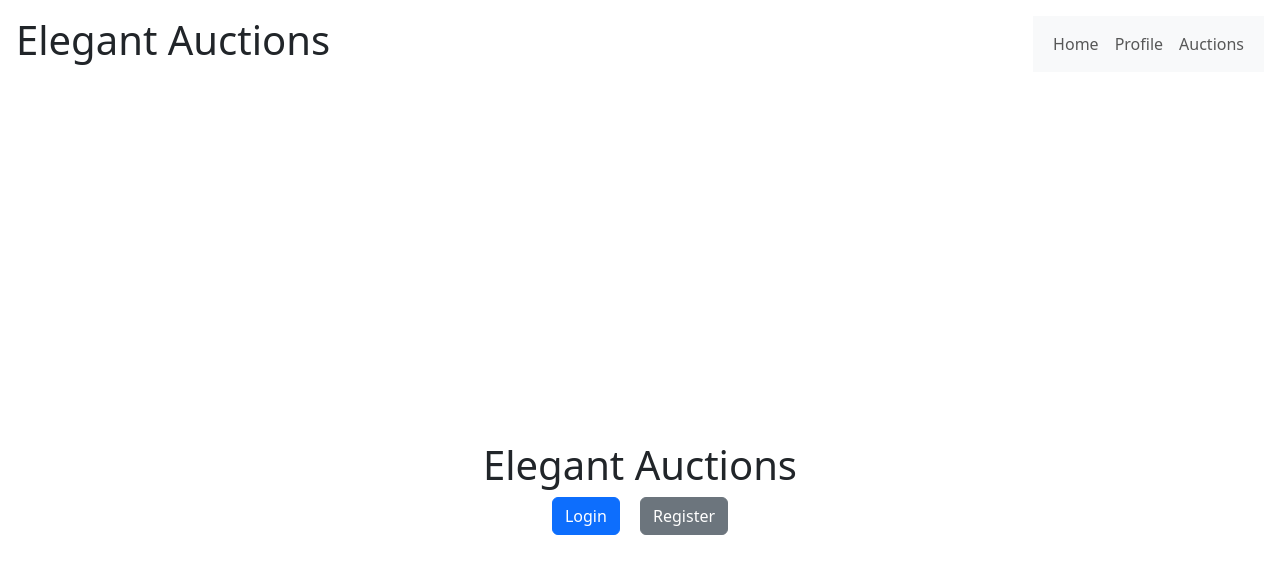
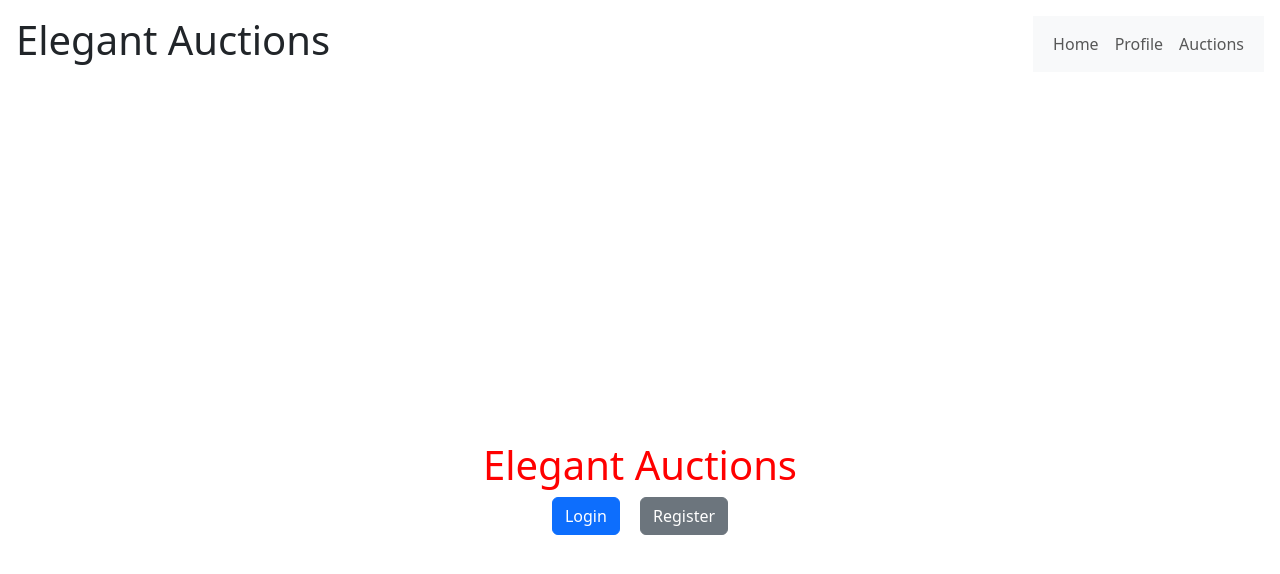
Before and after one commit to ykjellin/Semester-Project-2, a website with bundled scripts: page src/index.html in a window 1280 px wide. Built offline with nearby package versions, Linux system fonts and the light colour scheme; files whose address does not match are found by name.

Commit message:
styling changes.
changes made in base styling branch was lost. just a color change for testing purposes.

```diff
--- a/src/main.scss
+++ b/src/main.scss
@@ -1 +1,5 @@
 @import "../node_modules/bootstrap/scss/bootstrap";
+
+#main-content h1 {
+  color: red;
+}
```
Also changed, not shown: src/main.css, 1 other file.
